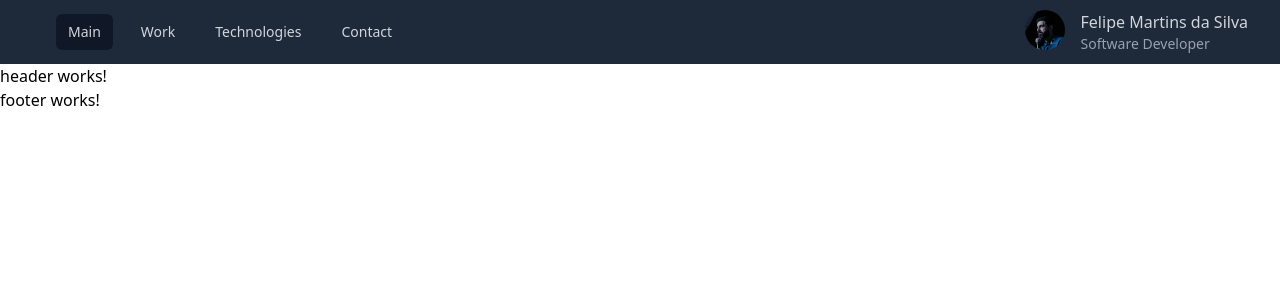
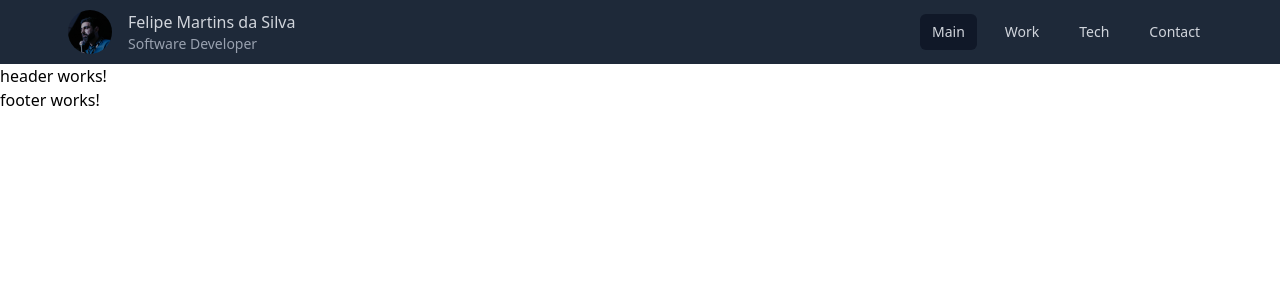
Before and after one commit to f3lipems/f3lipe, an Angular app: page / in a window 1280 px wide. Shown: the top 300 px of the page. Built offline with nearby package versions, Linux system fonts and the light colour scheme.

Commit message:
update navibar

```diff
--- a/src/app/components/navbar/navbar.component.html
+++ b/src/app/components/navbar/navbar.component.html
@@ -2,7 +2,43 @@
     <div class="mx-auto max-w-7xl px-2 sm:px-6 lg:px-8">
         <div class="relative flex h-16 items-center justify-between">
 
-            <div class="absolute inset-y-0 left-0 flex items-center sm:hidden">
+            <div class="absolute inset-y-0 left-0 flex items-center pr-2 sm:static sm:inset-auto sm:ml-6 sm:pr-0">
+                <div class="relative ml-3">
+                    <div class="flex space-x-4">
+                        <div>
+                            <img class="size-11 rounded-full"
+                            src="felipe.png" alt="Felipe">
+                            <!-- <img ngSrc="cat.jpg" width="400" height="200"> -->
+
+                        </div>
+                        <div>
+                            <h2 class="font-medium text-gray-300">Felipe Martins da Silva</h2>
+                            <h3 class="text-sm font-light text-gray-400">Software Developer</h3>
+                        </div>
+
+                    </div>
+                </div>
+            </div>
+
+
+            <div class="flex flex-1 items-center justify-center sm:items-stretch sm:justify-end">
+                <div class="hidden sm:mr-6 sm:block">
+                    <div class="flex space-x-4 mr-3">
+                        <a href="#"
+                            class="rounded-md bg-gray-900 px-3 py-2 text-sm font-medium text-gray-300 hover:bg-gray-700 hover:text-white"
+                            aria-current="page">Main</a>
+                        <a href="#"
+                            class="rounded-md px-3 py-2 text-sm font-medium text-gray-300 hover:bg-gray-700 hover:text-white">Work</a>
+                        <a href="#"
+                            class="rounded-md px-3 py-2 text-sm font-medium text-gray-300 hover:bg-gray-700 hover:text-white">Tech</a>
+                        <a href="#"
+                            class="rounded-md px-3 py-2 text-sm font-medium text-gray-300 hover:bg-gray-700 hover:text-white">Contact</a>
+                    </div>
+                </div>
+            </div>
+
+
+            <div class="absolute inset-y-0 right-0 flex items-center sm:hidden">
                 <button type="button"
                     class="relative inline-flex items-center justify-center rounded-md p-2 text-gray-400 hover:bg-gray-700 hover:text-white focus:ring-2 focus:ring-white focus:outline-hidden focus:ring-inset"
                     aria-controls="mobile-menu" aria-expanded="false">
@@ -21,40 +57,6 @@
                     </svg>
                 </button>
             </div>
-
-            <div class="flex flex-1 items-center justify-center sm:items-stretch sm:justify-start">
-                <div class="hidden sm:ml-6 sm:block">
-                    <div class="flex space-x-4">
-                        <a href="#"
-                            class="rounded-md bg-gray-900 px-3 py-2 text-sm font-medium text-gray-300 hover:bg-gray-700 hover:text-white"
-                            aria-current="page">Main</a>
-                        <a href="#"
-                            class="rounded-md px-3 py-2 text-sm font-medium text-gray-300 hover:bg-gray-700 hover:text-white">Work</a>
-                        <a href="#"
-                            class="rounded-md px-3 py-2 text-sm font-medium text-gray-300 hover:bg-gray-700 hover:text-white">Technologies</a>
-                        <a href="#"
-                            class="rounded-md px-3 py-2 text-sm font-medium text-gray-300 hover:bg-gray-700 hover:text-white">Contact</a>
-                    </div>
-                </div>
-            </div>
-
-            <div class="absolute inset-y-0 right-0 flex items-center pr-2 sm:static sm:inset-auto sm:ml-6 sm:pr-0">
-                <div class="relative ml-3">
-                    <div class="flex space-x-4">
-                        <div>
-                            <img class="size-10 rounded-full"
-                            src="felipe.png" alt="Felipe">
-                            <!-- <img ngSrc="cat.jpg" width="400" height="200"> -->
-
-                        </div>
-                        <div>
-                            <h2 class="font-medium text-gray-300">Felipe Martins da Silva</h2>
-                            <h3 class="text-sm font-light text-gray-400">Software Developer</h3>
-                        </div>
-
-                    </div>
-                </div>
-            </div>
         </div>
     </div>
 
--- a/src/index.html
+++ b/src/index.html
@@ -2,7 +2,7 @@
 <html lang="en">
 <head>
   <meta charset="utf-8">
-  <title>Myapp</title>
+  <title>Felipe</title>
   <base href="/">
   <meta name="viewport" content="width=device-width, initial-scale=1">
   <link rel="icon" type="image/x-icon" href="favicon.ico">
```
